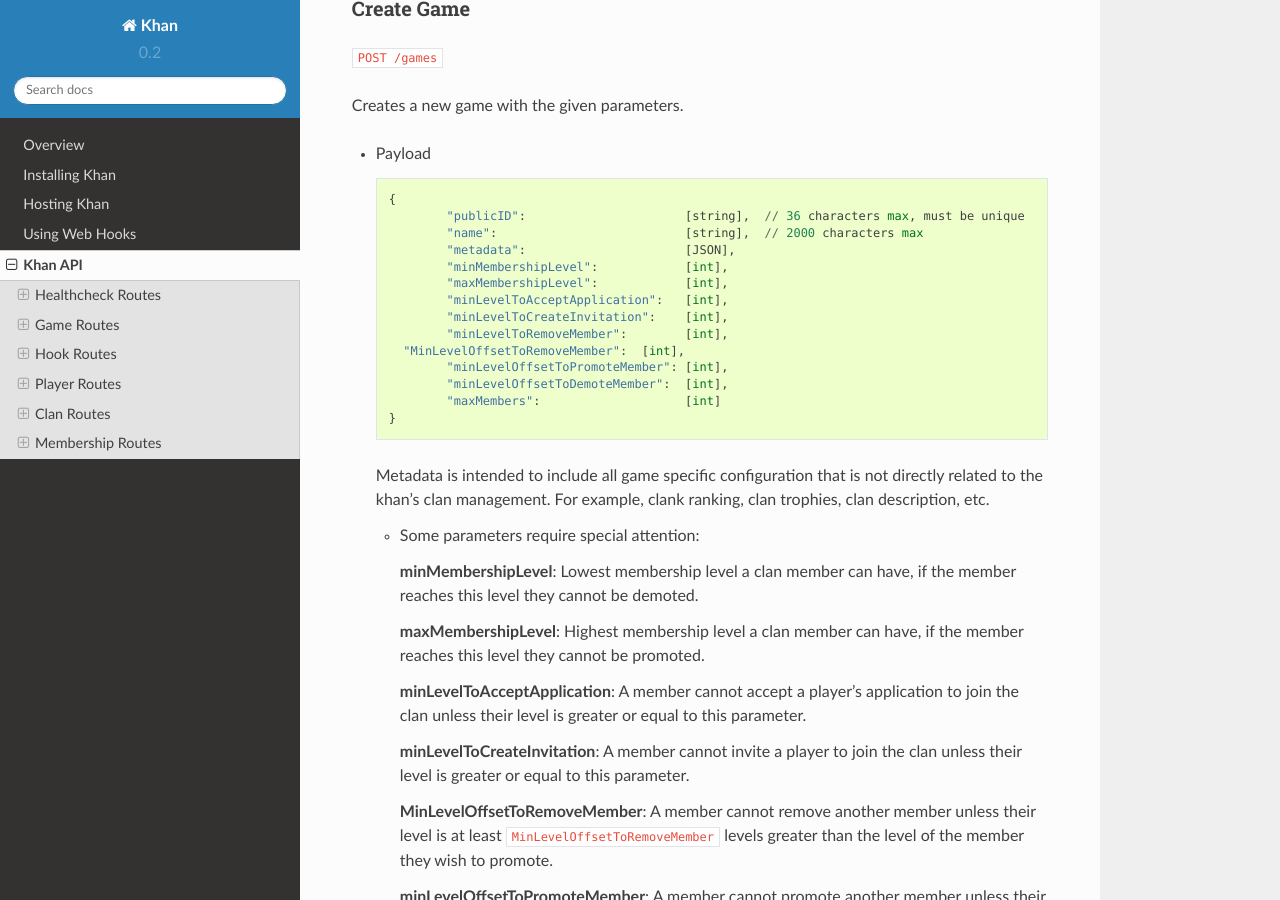
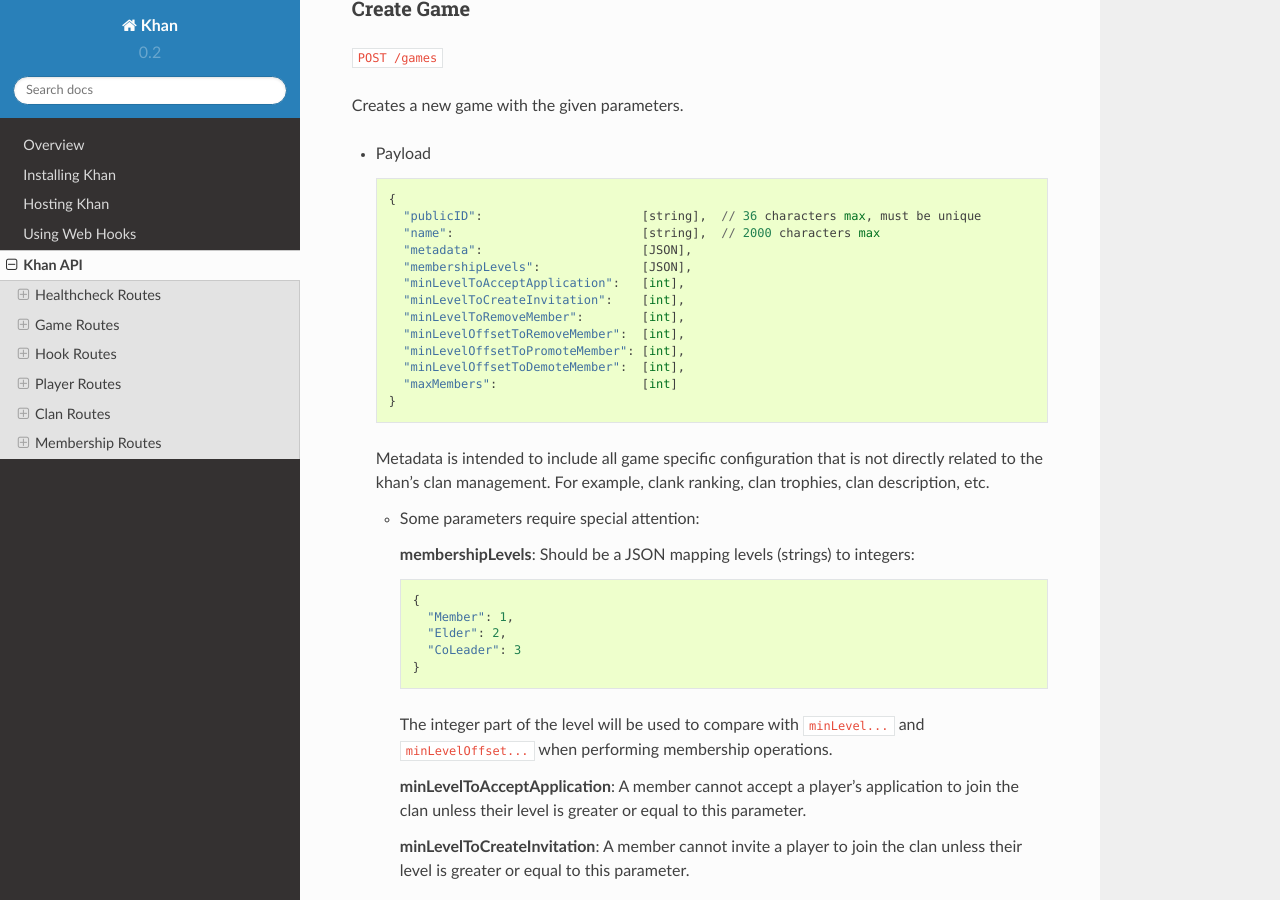
Before and after one commit to topfreegames/khan, a Sphinx documentation site: the page built from docs/API.md, in a window 1280 px wide and 900 px high, scrolled down 860 px. Built offline with Sphinx 7.4.7 and the Read the Docs theme 2.0.0, drawn with Linux system fonts in a browser that asks for light colours; some of the changed text lies outside the part shown.

Commit message:
Update docs.

````diff
--- a/docs/API.md
+++ b/docs/API.md
@@ -43,28 +43,33 @@
 
     ```
     {
-    	"publicID":                      [string],  // 36 characters max, must be unique
-    	"name":                          [string],  // 2000 characters max
-    	"metadata":                      [JSON],
-    	"minMembershipLevel":            [int],
-    	"maxMembershipLevel":            [int],
-    	"minLevelToAcceptApplication":   [int],
-    	"minLevelToCreateInvitation":    [int],
-    	"minLevelToRemoveMember":        [int],
-      "MinLevelOffsetToRemoveMember":  [int],
-    	"minLevelOffsetToPromoteMember": [int],
-    	"minLevelOffsetToDemoteMember":  [int],
-    	"maxMembers":                    [int]
-  	}
+      "publicID":                      [string],  // 36 characters max, must be unique
+      "name":                          [string],  // 2000 characters max
+      "metadata":                      [JSON],
+      "membershipLevels":              [JSON],
+      "minLevelToAcceptApplication":   [int],
+      "minLevelToCreateInvitation":    [int],
+      "minLevelToRemoveMember":        [int],
+      "minLevelOffsetToRemoveMember":  [int],
+      "minLevelOffsetToPromoteMember": [int],
+      "minLevelOffsetToDemoteMember":  [int],
+      "maxMembers":                    [int]
+    }
     ```
 
     Metadata is intended to include all game specific configuration that is not directly related to the khan's clan management. For example, clank ranking, clan trophies, clan description, etc.
 
     * Some parameters require special attention:
 
-      **minMembershipLevel**: Lowest membership level a clan member can have, if the member reaches this level they cannot be demoted.
-
-      **maxMembershipLevel**: Highest membership level a clan member can have, if the member reaches this level they cannot be promoted.
+      **membershipLevels**: Should be a JSON mapping levels (strings) to integers:
+      ```
+      {
+        "Member": 1,
+        "Elder": 2,
+        "CoLeader": 3
+      }
+      ```
+      The integer part of the level will be used to compare with `minLevel...` and `minLevelOffset...` when performing membership operations.
 
       **minLevelToAcceptApplication**: A member cannot accept a player's application to join the clan unless their level is greater or equal to this parameter.
 
@@ -130,17 +135,16 @@
 
     ```
     {
-    	"name":                          [string],  // 2000 characters max
-    	"metadata":                      [JSON],
-    	"minMembershipLevel":            [int],
-    	"maxMembershipLevel":            [int],
-    	"minLevelToAcceptApplication":   [int],
-    	"minLevelToCreateInvitation":    [int],
-    	"minLevelToRemoveMember":        [int],
-    	"minLevelOffsetToPromoteMember": [int],
-    	"minLevelOffsetToDemoteMember":  [int],
-    	"maxMembers":                    [int]
-  	}
+      "name":                          [string],  // 2000 characters max
+      "metadata":                      [JSON],
+      "membershipLevels":              [JSON],
+      "minLevelToAcceptApplication":   [int],
+      "minLevelToCreateInvitation":    [int],
+      "minLevelToRemoveMember":        [int],
+      "minLevelOffsetToPromoteMember": [int],
+      "minLevelOffsetToDemoteMember":  [int],
+      "maxMembers":                    [int]
+    }
     ```
 
   * Success Response
@@ -207,7 +211,7 @@
       "type": [int],             // Event Type
       "hookURL": [string]        // the URL to call with the payload
                                  // for the specified event.
-  	}
+    }
     ```
 
   * Success Response
@@ -281,9 +285,9 @@
     ```
     {
       "publicID":                      [string],  // 255 characters max, must be unique for a given game
-    	"name":                          [string],  // 2000 characters max
-    	"metadata":                      [JSON]
-  	}
+      "name":                          [string],  // 2000 characters max
+      "metadata":                      [JSON]
+    }
     ```
 
     Metadata is intended to include all the player's game specific informations that are not directly related to the khan's clan management. For example, player ranking, player trophies, player level, etc.
@@ -341,9 +345,9 @@
 
     ```
     {
-    	"name":                          [string],  // 2000 characters max
-    	"metadata":                      [JSON]
-  	}
+      "name":                          [string],  // 2000 characters max
+      "metadata":                      [JSON]
+    }
     ```
 
   * Success Response
@@ -447,7 +451,7 @@
             "createdAt": [int64], // timestamp the user applied to a clan
             "updatedAt": [int64], // timestamp that the membership was last updated
             "deletedAt": [int64], // timestamp that the user was banned
-            "level": [int], // level of the user in this clan
+            "level": [string],    // level of the user in this clan
 
             // User that requested membership
             // If the user was invited, this should be another player.
@@ -565,7 +569,7 @@
       "ownerPublicID":                 [string],  // must reference an existing player
       "allowApplication":              [boolean],
       "autoJoin":                      [boolean]
-  	}
+    }
     ```
 
     Metadata is intended to include all the clan's game specific informations that are not directly related to the khan's clan management.
@@ -619,12 +623,12 @@
 
     ```
     {
-    	"name":                          [string],  // 2000 characters max
-    	"metadata":                      [JSON],
+      "name":                          [string],  // 2000 characters max
+      "metadata":                      [JSON],
       "ownerPublicID":                 [string],  // must match the clan owner's public id
       "AllowApplication":              [boolean],
       "AutoJoin":                      [boolean]
-  	}
+    }
     ```
 
     All parameters but the `ownerPublicID` will be updated.
@@ -682,7 +686,7 @@
         ],
         "members": [
           {
-            "membershipLevel":     [int],
+            "membershipLevel":     [string],
             "membershipApproved":  [boolean],
             "membershipDenied":    [boolean],
             "membershipCreatedAt": [int],     // milliseconds since epoch
@@ -717,7 +721,7 @@
     ```
     {
       "ownerPublicID": [string]  // must match the clan owner's public id
-  	}
+    }
     ```
 
   * Success Response
@@ -762,7 +766,7 @@
     {
       "ownerPublicID": [string],  // must match the clan owner's public id
       "playerPublicID": [string]  // must match a clan member's public id
-  	}
+    }
     ```
 
   * Success Response
@@ -808,9 +812,9 @@
 
     ```
     {
-      "level": [int],            // the level of the membership
+      "level": [string],         // the level of the membership
       "playerPublicID": [string] // the player's public id
-  	}
+    }
     ```
 
   * Success Response
@@ -856,10 +860,10 @@
 
     ```
     {
-      "level": [int],               // the level of the membership
+      "level": [string],            // the level of the membership
       "playerPublicID": [string]    // the public id of player who made the application
       "RequestorPublicID": [string] // the public id of the clan member or the owner who will approve or deny the application
-  	}
+    }
     ```
 
   * Success Response
@@ -903,10 +907,10 @@
 
     ```
     {
-      "level": [int],               // the level of the membership
+      "level": [string],            // the level of the membership
       "playerPublicID": [string],   // the public id player being invited
       "requestorPublicID": [string] // the public id of the member or the clan owner who is inviting
-  	}
+    }
     ```
 
   * Success Response
@@ -953,7 +957,7 @@
     ```
     {
       "playerPublicID": [string] // the public id of player who was invited
-  	}
+    }
     ```
 
   * Success Response
@@ -1001,7 +1005,7 @@
     {
       "playerPublicID": [string],   // the public id player being promoted or demoted
       "requestorPublicID": [string] // the public id of the member or the clan owner who is promoting or demoting
-  	}
+    }
     ```
 
   * Success Response
@@ -1047,7 +1051,7 @@
     {
       "playerPublicID": [string],   // the public id player being deleted
       "requestorPublicID": [string] // the public id of the member or the clan owner who is deleting the membership
-  	}
+    }
     ```
 
   * Success Response
````
Also changed, not shown: docs/using_webhooks.md (+1 -2 lines).
